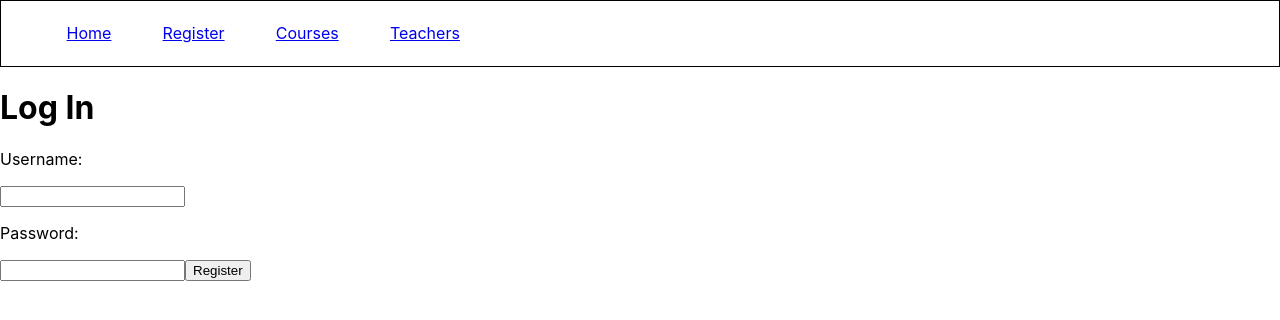
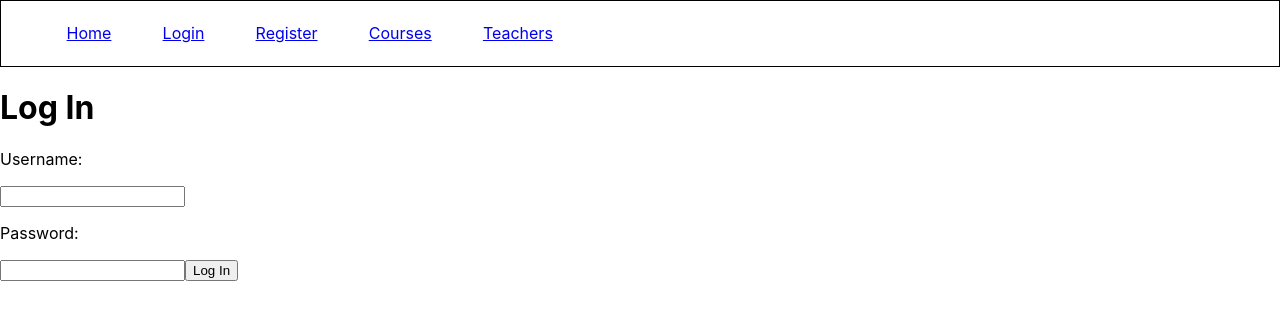
Before and after one commit to threescomplement/pap-projekt, a React (Create React App) app in the folder frontend/: page /user/login in a window 1280 px wide. Shown: the top 320 px of the page. Built offline with nearby package versions, Linux system fonts and the light colour scheme.

Commit message:
proof of concept registration/login workflow implementation

```diff
--- a/frontend/src/hooks/useUser.tsx
+++ b/frontend/src/hooks/useUser.tsx
@@ -3,7 +3,7 @@ import {User} from "../lib/User";
 
 export interface ICurrentUserContext {
     user: User | null,
-    setUser: (user: User) => void,
+    setUser: (user: User | null) => void,
 }
 
 export const CurrentUserContext = createContext<ICurrentUserContext | null>(null);
--- a/frontend/src/pages/Layout.tsx
+++ b/frontend/src/pages/Layout.tsx
@@ -11,11 +11,16 @@ export function Layout() {
                 <li className="navbar-link">
                     <Link to="/">Home</Link>
                 </li>
-                <li className="navbar-link">
-                    { user == null
-                        ? <Link to="/user/register">Register</Link>
-                        : <Link to="/user/login">Login</Link>}
-                </li>
+
+                {user == null ? <>
+                    <li className="navbar-link">
+                        <Link to="/user/login">Login</Link>
+                    </li>
+                    <li className="navbar-link">
+                        <Link to="/user/register">Register</Link>
+                    </li>
+                </> : null
+                }
                 <li className="navbar-link">
                     <Link to="/courses">Courses</Link>
                 </li>
--- a/frontend/src/pages/Login.tsx
+++ b/frontend/src/pages/Login.tsx
@@ -8,7 +8,7 @@ const initialFormData: LoginRequest = {
     username: "",
     password: ""
 }
-
+// TODO error handling
 export default function Login() {
     const {setUser} = useUser();
     const [formData, setFormData] = useReducer(formReducer<LoginRequest>, initialFormData);
@@ -36,7 +36,7 @@ export default function Login() {
                 <p>Password:</p>
                 <input name="password" type="password" onChange={setFormData}/>
             </label>
-            <input type="submit" value="Register"/>
+            <input type="submit" value="Log In"/>
         </form>
     </>
 }
--- a/frontend/src/pages/Profile.tsx
+++ b/frontend/src/pages/Profile.tsx
@@ -1,12 +1,22 @@
 import {User} from "../lib/User";
+import useUser from "../hooks/useUser";
+import {useNavigate} from "react-router-dom";
 
 
 interface ProfileProps {
     user: User | null
 }
 export default function Profile({user}: ProfileProps) {
+    const {setUser} = useUser();
+    const navigate = useNavigate();
+
     if (user == null) {
         return <h1>Log in to view your profile</h1>;
+    }
+
+    const handleLogout = () => {
+        setUser(null);
+        navigate("/user/login");
     }
 
     return <>
@@ -14,5 +24,6 @@ export default function Profile({user}: ProfileProps) {
         <p>Username: {user.username}</p>
         <p>Email: {user.email}</p>
         <p>Roles: {user.roles}</p>
+        <button onClick={handleLogout}>Log Out</button>
     </>;
 }
```
